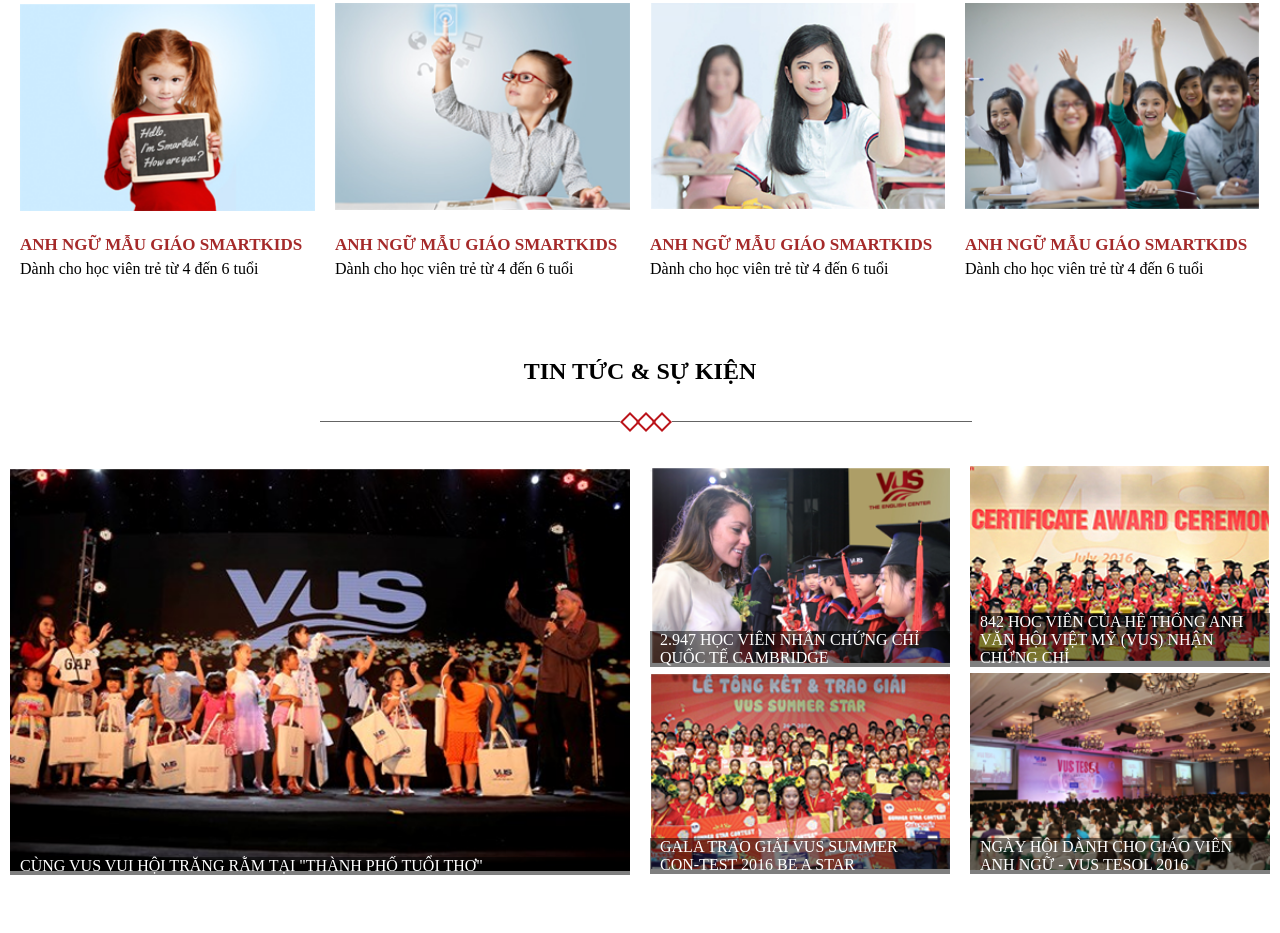
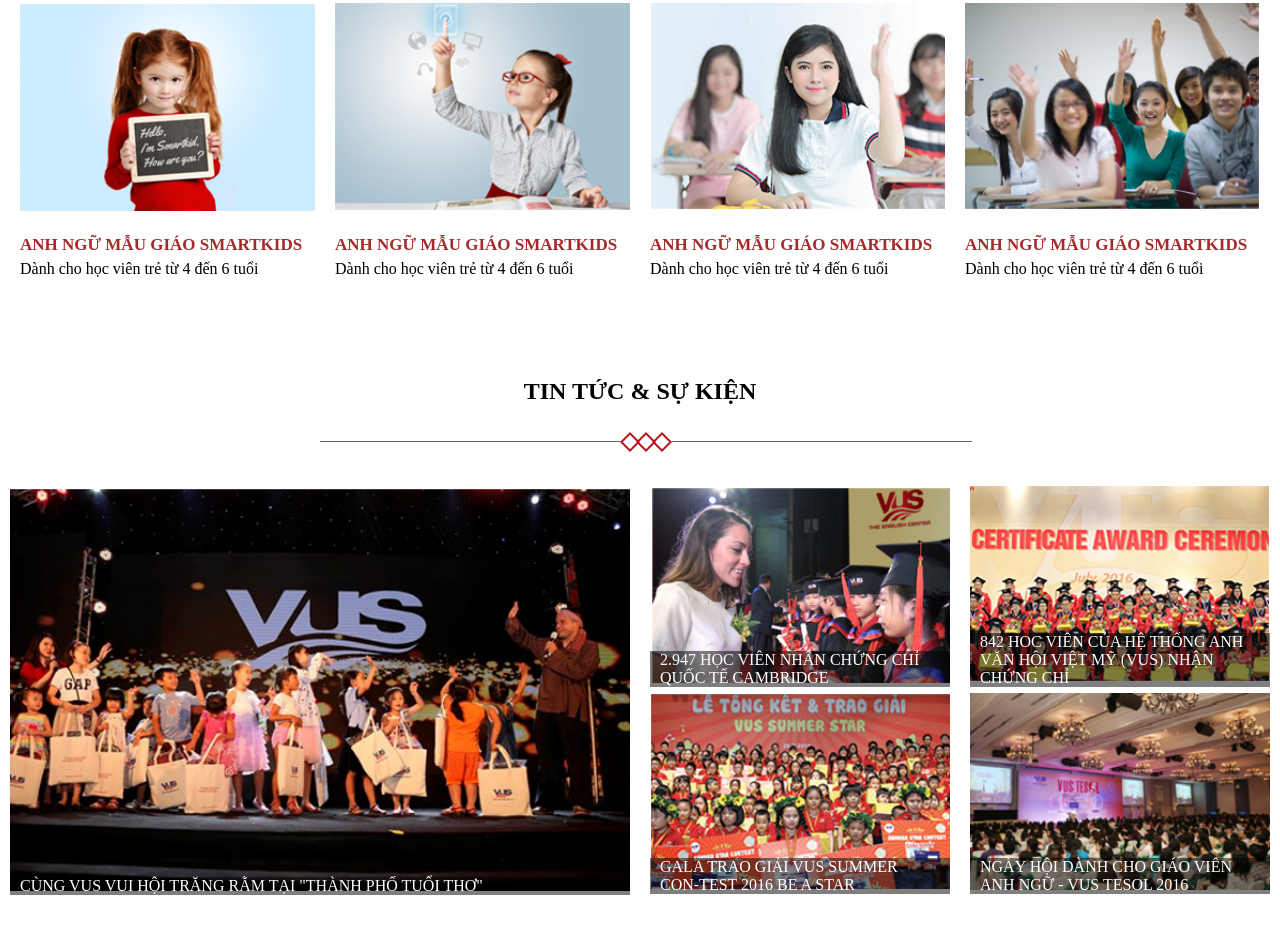
Before and after one commit to vuongvgc/clone-VUS-website, a plain HTML site: page index.html in a window 1280 px wide. Shown: the part 1144-2077 px from the top of the page. Before the commit the page ends 2021 px from the top, so only its background shows below. Drawn offline with Linux system fonts and the light colour scheme.

Commit message:
comment code

```diff
--- a/css/style.css
+++ b/css/style.css
@@ -1,5 +1,5 @@
 /* ---------------------- */
-/* ----------Base-------- */
+/* ----------Global-------- */
 /* ---------------------- */
 *{
     margin: 0;
@@ -99,14 +99,17 @@ html{
 .product__box {
     margin: 20px 10px;
 }
+/* product  */
 .product__item {
     width: 25%;
     float: left;
     padding: 0 10px;
 }
+/* image product */
 .product__img {
     width: 100%;
 }
+/* text product */
 .product__content {
     font-size: 16px;
 }
@@ -114,27 +117,32 @@ html{
 /* -----News and event---- */
 /* ----------------------  */
 .news-event {
+    margin: 100px 0 40px 0;
 }
 .left, .right {
     float: left;
     width: 50%;
 }
+/* left event-news */
 .left {
     padding: 4px 10px 0px 10px;
 }
+/* right event-news */
 .right-event-news {
     float: left;
     width: 50%;
     padding:  3px 10px;
-
 }
+/* new event box  */
 .news-event__box {
     position: relative;
 }
+/* image event-news */
 .news-event__img {
     width: 100%;
     height: 100%;
 }
+/* text of event-news */
 .news-event__text {
     position: absolute;
     bottom: 0;
```
Also changed, not shown: index.html (+6 -0 lines).
